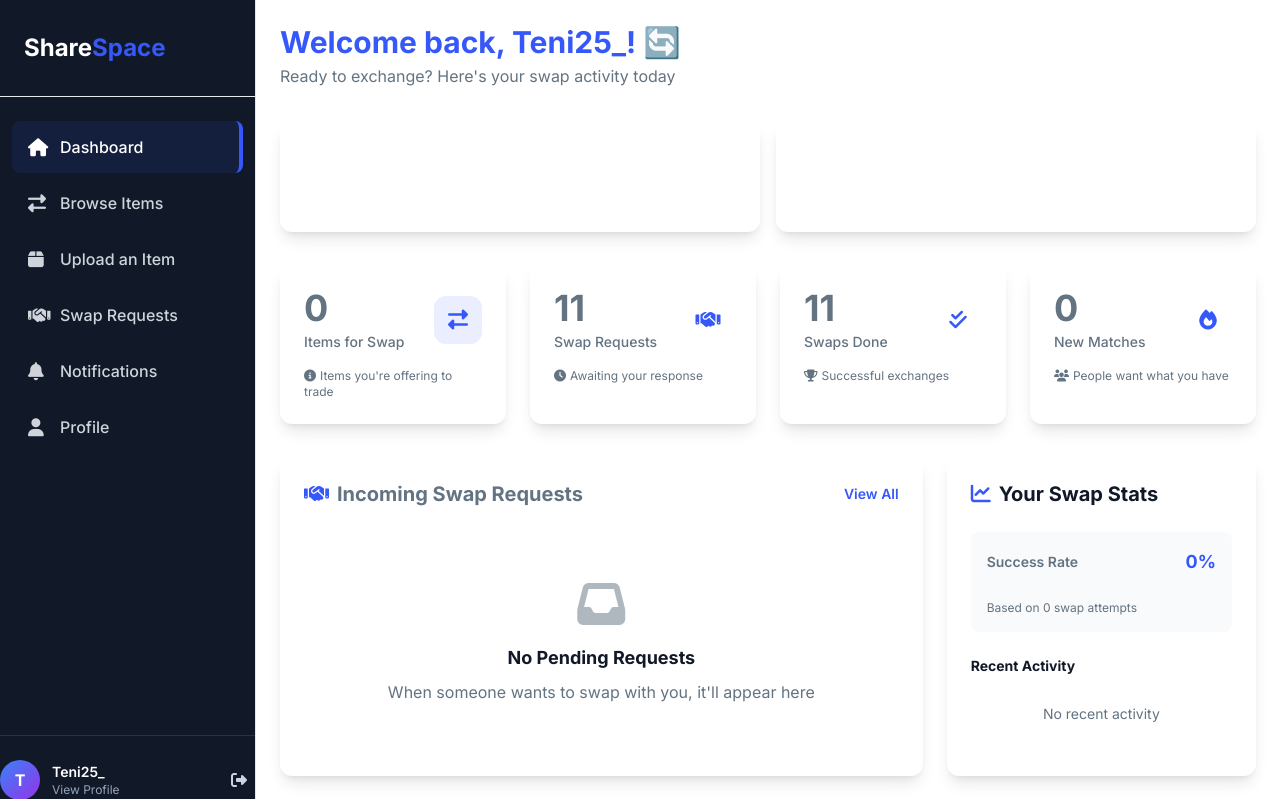
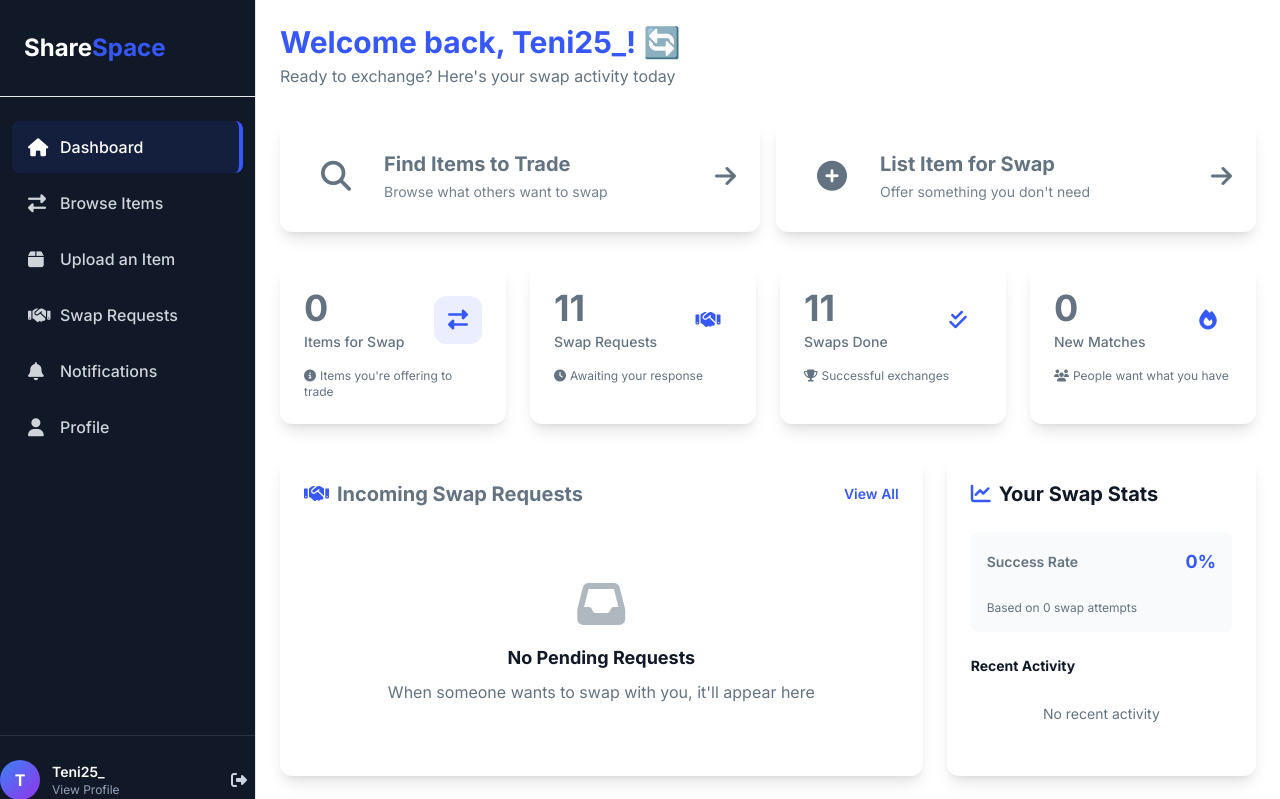
Before and after one commit to Prosperteni/ShareSpace, a Flask app: page /dashboard in a window 1280 px wide. Shown: the top 799 px of the page. Run offline with Flask 3, Linux system fonts and the light colour scheme; a user stored in the database is signed in; data comes from the database, SQL or seed files in the repository; both versions use the stored data as it was after the commit; some libraries are stand-ins or nearby versions.

Commit message:
Update dashboard button styles for improved readability and consistency

```diff
--- a/templates/dashboard.html
+++ b/templates/dashboard.html
@@ -20,7 +20,7 @@
 <!-- Quick Action Buttons -->
 <div class="grid grid-cols-1 md:grid-cols-2 gap-4 mb-8">
     <a href="{{ url_for('browse_items') }}"
-       class="flex items-center gap-4 p-6 bg-gradient-to-r from-primary to-blue-dark text-white rounded-xl shadow-lg hover:shadow-xl transition transform hover:-translate-y-1">
+       class="flex items-center gap-4 p-6 bg-gradient-to-r from-primary to-blue-dark text-body-color rounded-xl shadow-lg hover:shadow-xl transition transform hover:-translate-y-1">
         <div class="w-16 h-16 bg-white bg-opacity-20 rounded-full flex items-center justify-center">
             <i class="fas fa-search text-3xl"></i>
         </div>
@@ -32,7 +32,7 @@
     </a>
 
     <a href="{{ url_for('upload') }}"
-       class="flex items-center gap-4 p-6 bg-gradient-to-r from-green to-secondary text-white rounded-xl shadow-lg hover:shadow-xl transition transform hover:-translate-y-1">
+       class="flex items-center gap-4 p-6 bg-gradient-to-r from-green to-secondary text-body-color rounded-xl shadow-lg hover:shadow-xl transition transform hover:-translate-y-1">
         <div class="w-16 h-16 bg-white bg-opacity-20 rounded-full flex items-center justify-center">
             <i class="fas fa-plus-circle text-3xl"></i>
         </div>
```
Also changed, not shown: users.db, 1 other file.
